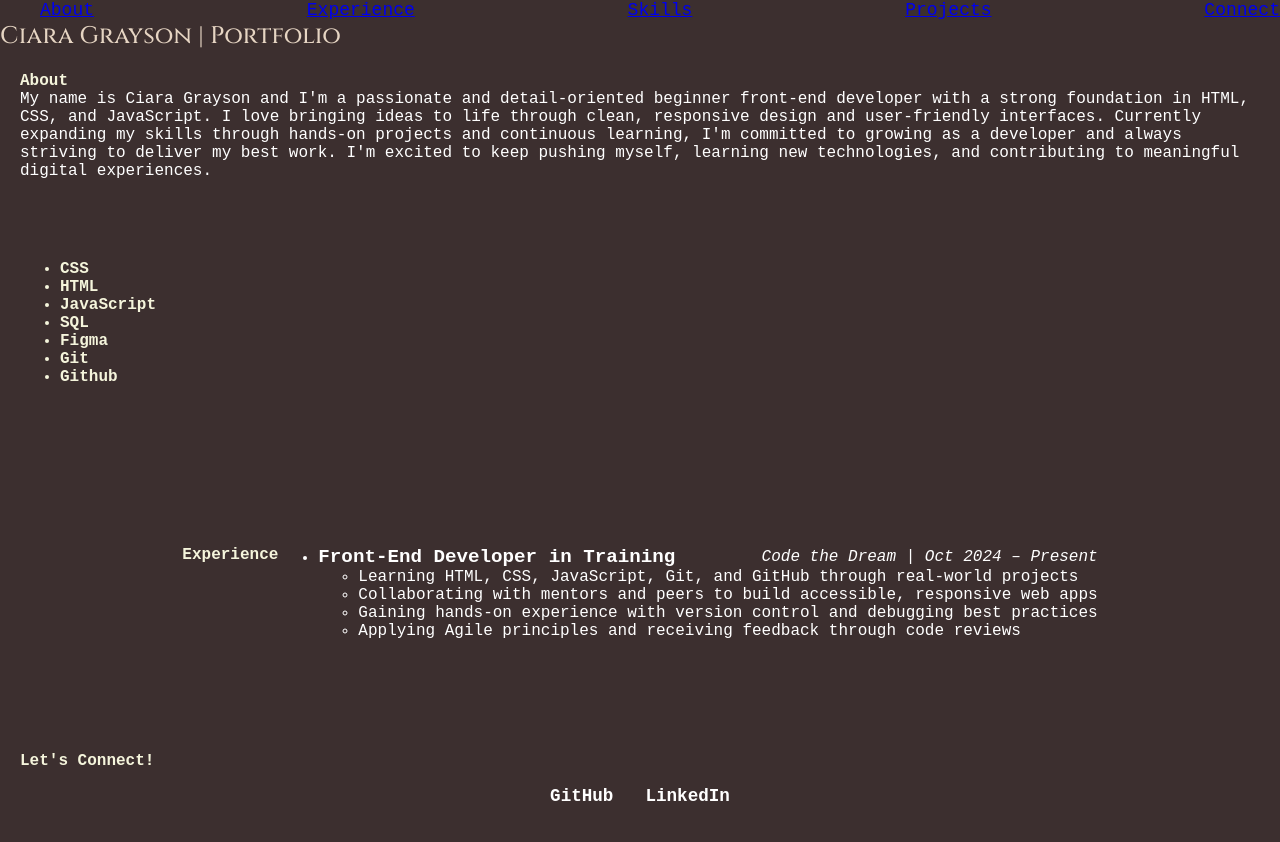
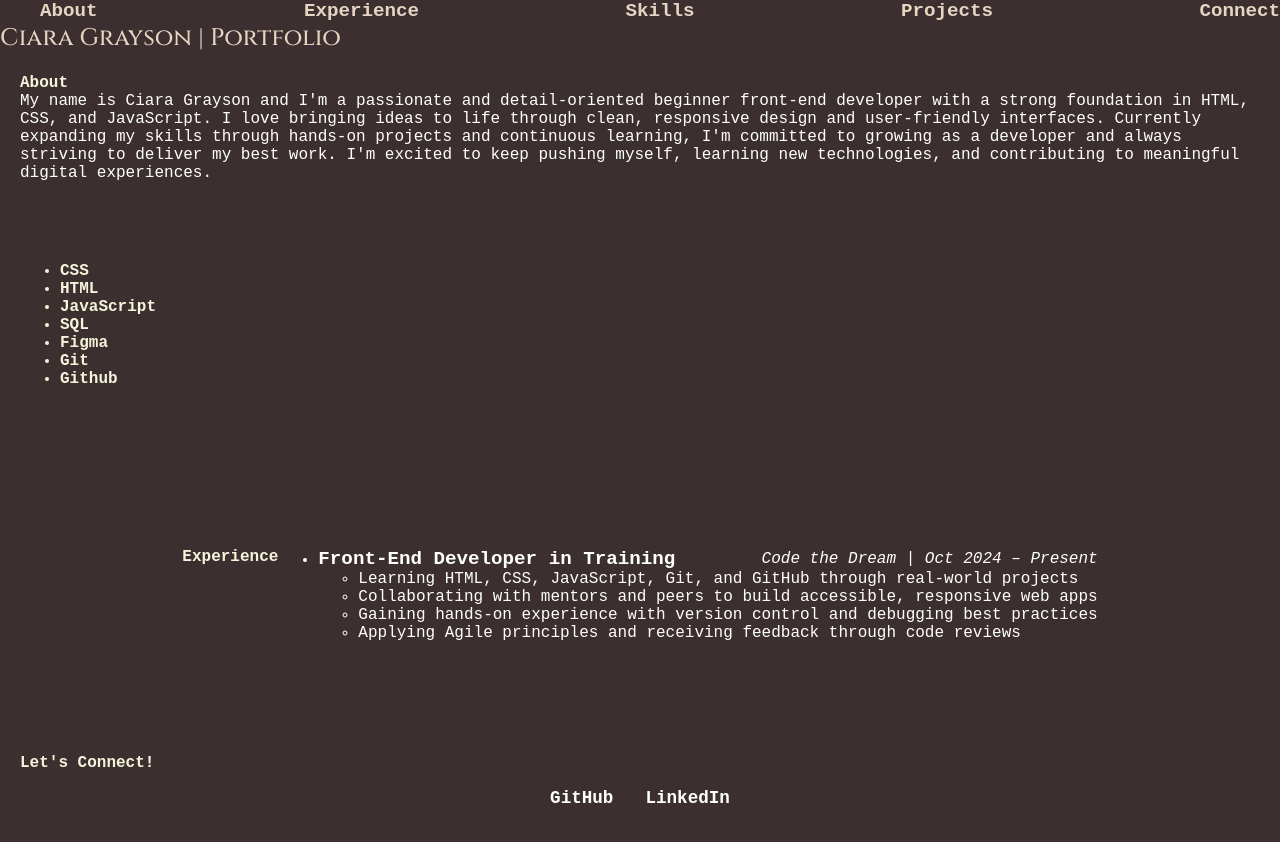
Before and after one commit to ciaragray/ciaragrayson_kepler2025, a plain HTML site: page index.html in a window 1280 px wide. Drawn offline with Linux system fonts and the light colour scheme; a script that the page names is missing.

Commit message:
save changes before switching branches

```diff
--- a/CSS/index.css
+++ b/CSS/index.css
@@ -11,9 +11,14 @@ body {
   list-style: none;
   display: flex;
   justify-content: space-between;
-  font-size: large;
+  font-size: larger;
   border: 10px;
   font-family: "Courier New", Courier, monospace;
+}
+.navbar a {
+  color: #e6d5c3;
+  text-decoration: none;
+  font-weight: bold;
 }
 
 section {
```
